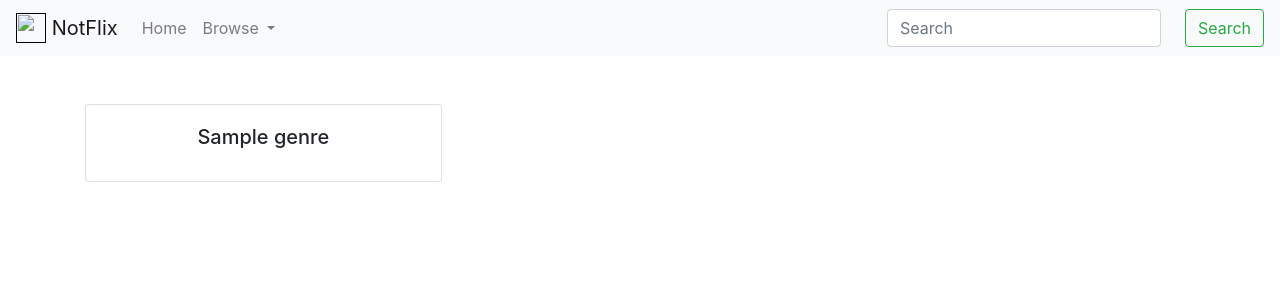
After one commit to ericdaat/notflix, a Flask app: template src/web/templates/genre/index.html in a window 1280 px wide. The commit adds this page. Shown: the top 300 px of the page. Run offline with Flask 2, Linux system fonts and the light colour scheme; the template is opened without the code that fills it: most values are stand-ins (such as "Sample title", 1, 10 or a date in 2020); some libraries are stand-ins or nearby versions.

Commit message:
genres/ page

```diff
--- a/src/web/__init__.py
+++ b/src/web/__init__.py
@@ -37,9 +37,12 @@ def create_app(test_config=None):
     def shutdown_session(exception=None):
         db_session.remove()
 
-    from web import home, product
+    # blueprints
+    from web import home, product, genre
     app.register_blueprint(home.bp)
     app.register_blueprint(product.bp)
+    app.register_blueprint(genre.bp)
+
     app.add_url_rule('/', endpoint='index')
 
     app.reco = Recommender()
--- a/src/web/templates/base.html
+++ b/src/web/templates/base.html
@@ -50,7 +50,7 @@
           Browse
         </a>
         <div class="dropdown-menu" aria-labelledby="navbarDropdown">
-          <a class="dropdown-item" href="#">Genres</a>
+          <a class="dropdown-item" href="{{ url_for('genre.index') }}">Genres</a>
           <a class="dropdown-item" href="#">Country</a>
           <a class="dropdown-item" href="#">Recent</a>
           <div class="dropdown-divider"></div>
--- /dev/null
+++ b/src/web/templates/genre/index.html
@@ -0,0 +1,18 @@
+{% extends 'base.html' %}
+
+{% block content %}
+
+<div class="card-columns">
+    {% for genre in genres %}
+    <a href="#"
+       style="text-decoration:none; color: inherit;">
+        <div class="card text-center">
+            <div class="card-body">
+                <h5 class="card-title">{{ genre }}</h5>
+            </div>
+        </div>
+    </a>
+    {% endfor %}
+</div>
+
+{% endblock %}
```
Also changed, not shown: src/web/genre.py (added, +20 -0 lines).
